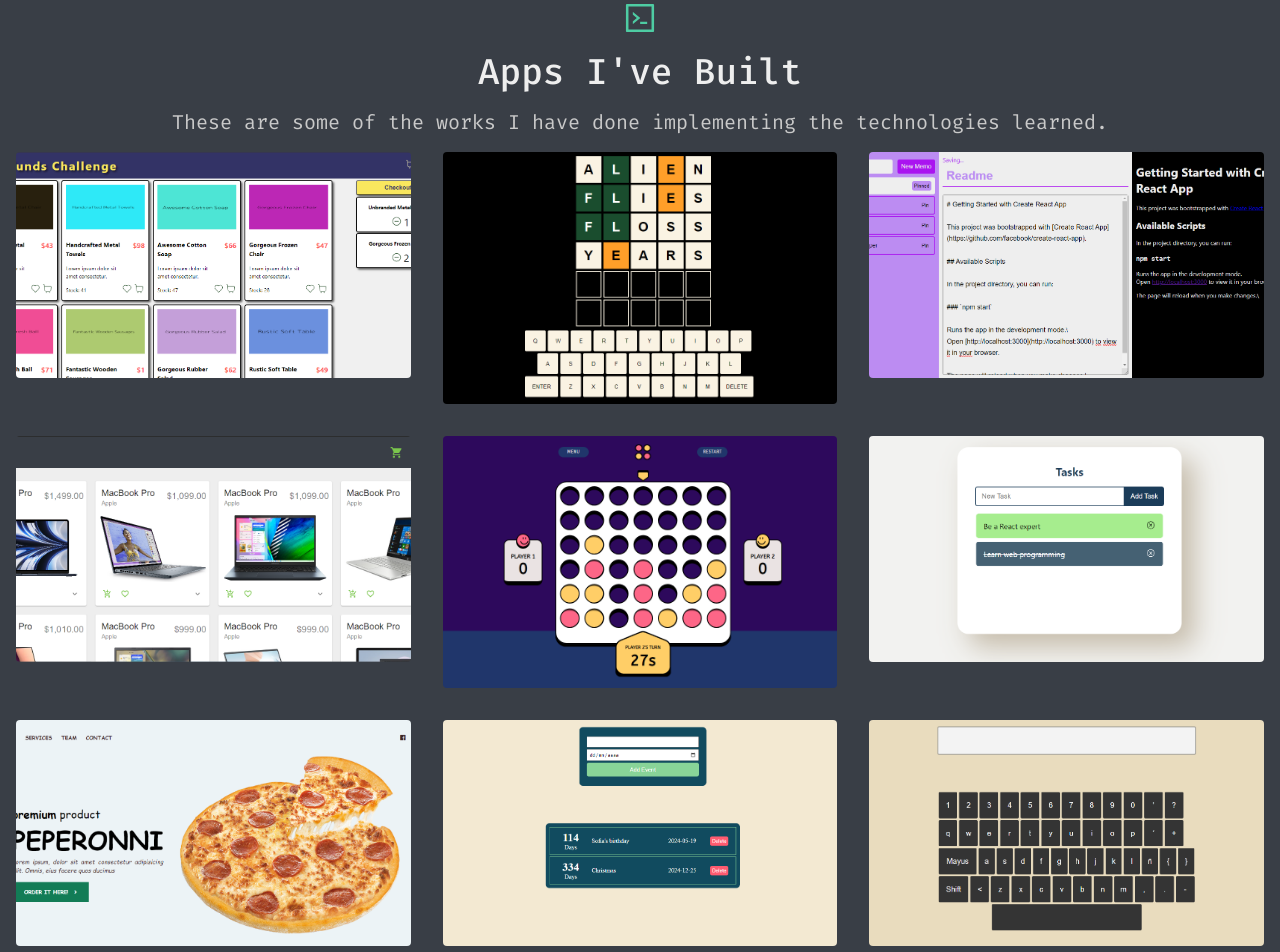
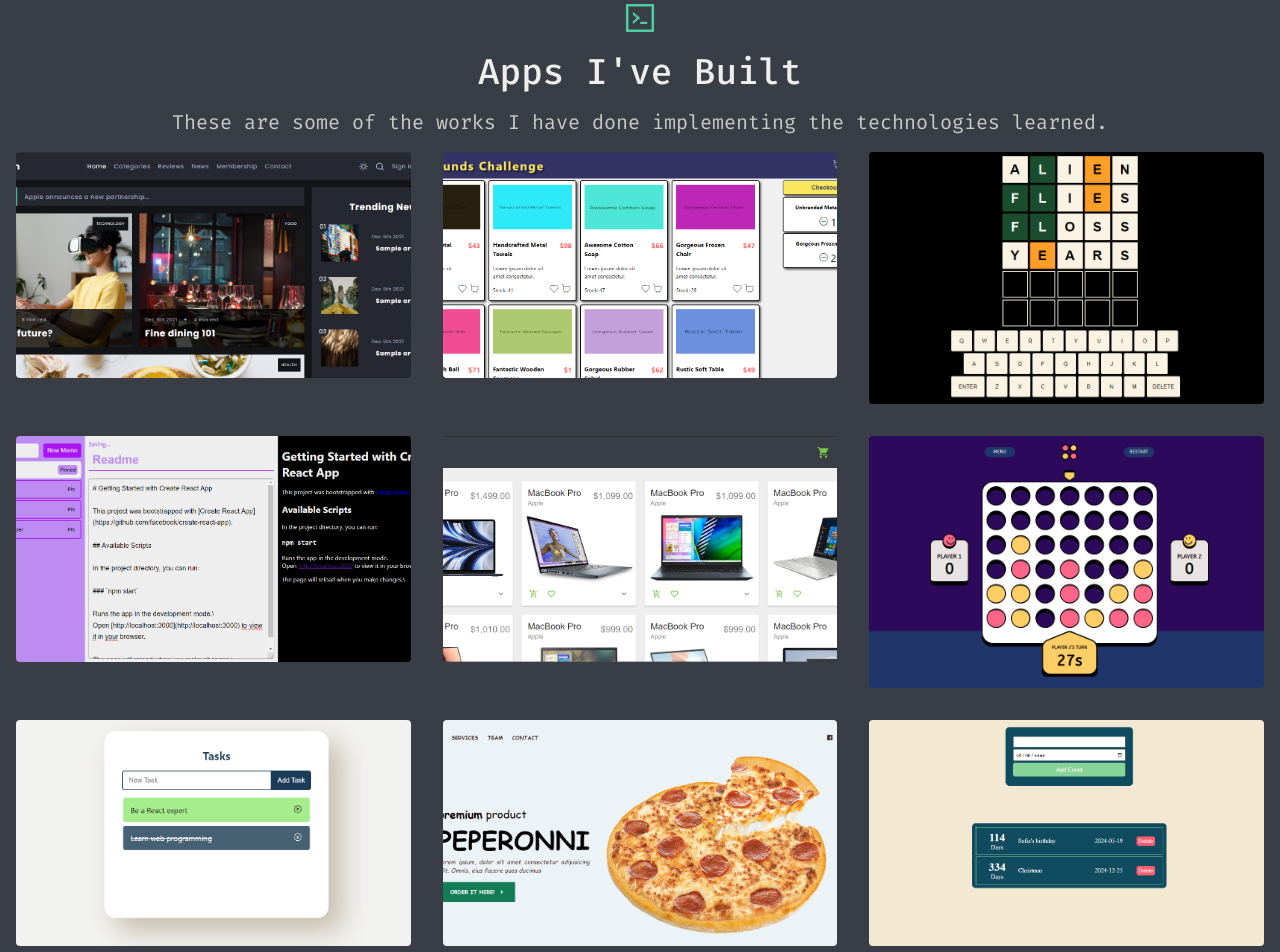
Before and after one commit to ManuelDiLena/dilenman-portfolio, a React (Vite) app: page / in a window 1280 px wide. Shown: the part 2460-3412 px from the top of the page. Built offline with nearby package versions, Linux system fonts and the light colour scheme.

Commit message:
Project added

```diff
--- a/src/data.js
+++ b/src/data.js
@@ -22,6 +22,13 @@ export const skills = [
 ];
 
 export const works = [
+  {
+    title: 'Blog Project',
+    subtitle: 'HTML & CSS',
+    description: 'News blog model adaptable to different screens made with HTML, CSS and vanilla JavaScript.',
+    image: '/blog-project.png',
+    link: 'https://github.com/ManuelDiLena/blog-project',
+  },
   {
     title: 'Allfunds Challenge',
     subtitle: 'React',
@@ -78,11 +85,11 @@ export const works = [
     image: '/events-app.png',
     link: 'https://github.com/ManuelDiLena/events-app',
   },
-  {
-    title: 'Virtual Keyboard',
-    subtitle: 'JavaScript',
-    description: 'Virtual keyboard created with JavaScript, HTML and CSS, with all its features.',
-    image: '/virtual-keyboard.png',
-    link: 'https://github.com/ManuelDiLena/virtual-keyboard',
-  }
+  // {
+  //   title: 'Virtual Keyboard',
+  //   subtitle: 'JavaScript',
+  //   description: 'Virtual keyboard created with JavaScript, HTML and CSS, with all its features.',
+  //   image: '/virtual-keyboard.png',
+  //   link: 'https://github.com/ManuelDiLena/virtual-keyboard',
+  // }
 ]
```
Also changed, not shown: public/blog-project.png (added).
